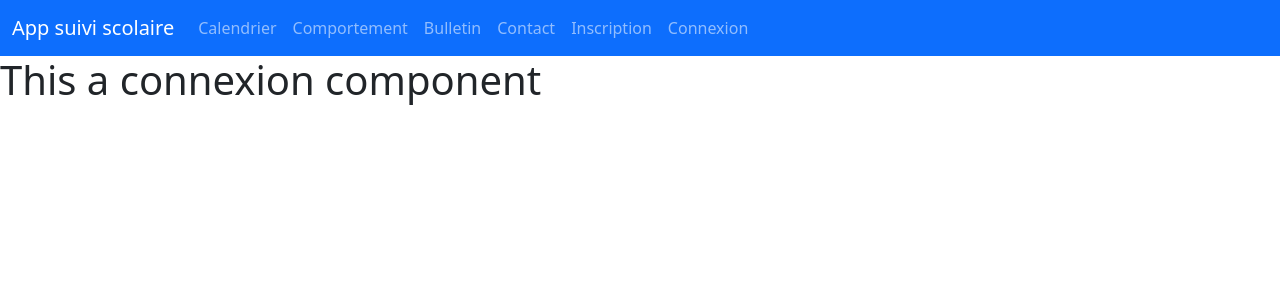
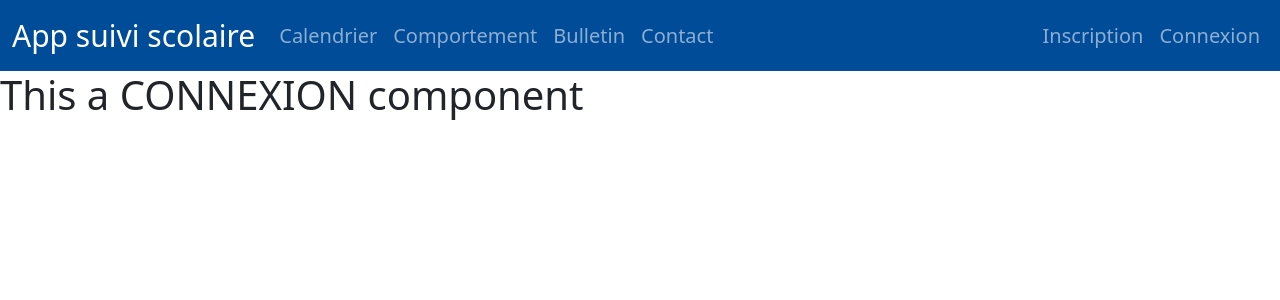
Before and after one commit to edouardmais1/AppSuiviScolaire, a Vue app in the folder frontend/: page /connexion in a window 1280 px wide. Shown: the top 300 px of the page. Built offline with nearby package versions, Linux system fonts and the light colour scheme.

Commit message:
Responsive Navbar

```diff
--- a/frontend/package.json
+++ b/frontend/package.json
@@ -9,7 +9,6 @@
   },
   "dependencies": {
     "axios": "^0.26.1",
-    "bootstrap": "^3.4.1",
     "bulma": "^0.9.3",
     "core-js": "^3.8.3",
     "vue": "^3.2.13",
--- a/frontend/public/index.html
+++ b/frontend/public/index.html
@@ -19,6 +19,10 @@
   </link>
   </head>
   <body>
+    <script
+    src="https://cdn.jsdelivr.net/npm/bootstrap@5.0.2/dist/js/bootstrap.bundle.min.js"
+    integrity="sha384-MrcW6ZMFYlzcLA8Nl+NtUVF0sA7MsXsP1UyJoMp4YLEuNSfAP+JcXn/tWtIaxVXM" crossorigin="anonymous">
+    </script>
     <noscript>
       <strong>We're sorry but <%= htmlWebpackPlugin.options.title %> doesn't work properly without JavaScript enabled. Please enable it to continue.</strong>
     </noscript>
--- a/frontend/src/components/ConnexionPage.vue
+++ b/frontend/src/components/ConnexionPage.vue
@@ -1,5 +1,5 @@
 <template>
     <div>
-        <h1>This a connexion component</h1>
+        <h1>This a CONNEXION component</h1>
     </div>
 </template>
--- a/frontend/src/components/NavBar.vue
+++ b/frontend/src/components/NavBar.vue
@@ -1,12 +1,12 @@
 <template>
   <div id="nav">
-    <nav class="navbar navbar-expand-lg navbar-dark bg-primary">
+    <nav class="navbar navbar-expand-lg navbar-dark my-primary">
       <div class="container-fluid">
         <router-link class="navbar-brand" to="/">App suivi scolaire</router-link>
-        <button class="navbar-toggler" type="button" data-bs-toggle="collapse" data-bs-target="#navbarColor01" aria-controls="navbarColor01" aria-expanded="false" aria-label="Toggle navigation">
+        <button class="navbar-toggler" type="button" data-bs-toggle="collapse" data-bs-target="#navbarCollapse" aria-controls="navbarCollapse" aria-expanded="false" aria-label="Toggle navigation">
           <span class="navbar-toggler-icon"></span>
         </button>
-        <div class="collapse navbar-collapse" id="navbarColor01">
+        <div class="navbar-collapse collapse" id="navbarCollapse">
           <ul class="navbar-nav me-auto">
             <li class="nav-item">
               <router-link class="nav-link" to="/calendrier">Calendrier</router-link>
@@ -20,10 +20,12 @@
             <li class="nav-item">
               <router-link class="nav-link" to="/contact">Contact</router-link>
             </li>
+          </ul>
+          <ul class="navbar-nav justify-content-end">
             <li class="nav-item">
               <router-link class="nav-link" to="/inscription">Inscription</router-link>
             </li>
-            <li class="nav-item">
+            <li class="nav-item ">
               <router-link class="nav-link" to="/connexion">Connexion</router-link>
             </li>
           </ul>
@@ -33,4 +35,26 @@
   </div>
 </template>
 <style scoped>
+  .my-primary{
+    background-color: #004C99;
+  }
+
+  .navbar-expand-md .navbar-nav .nav-link{
+    padding-left: 50px;
+
+  }
+  .nav-link{
+    font-size: 20px;
+  }
+
+  .navbar-brand{
+    font-size: 30px;
+  }
+
+  @media (min-width: 1200px){
+    .navbar-expand-md {
+      flex-wrap: nowrap;
+      justify-content: flex-start;
+    }
+  }
 </style>
```
Also changed, not shown: 1 other file (tests, documents, lock files or other folders).
